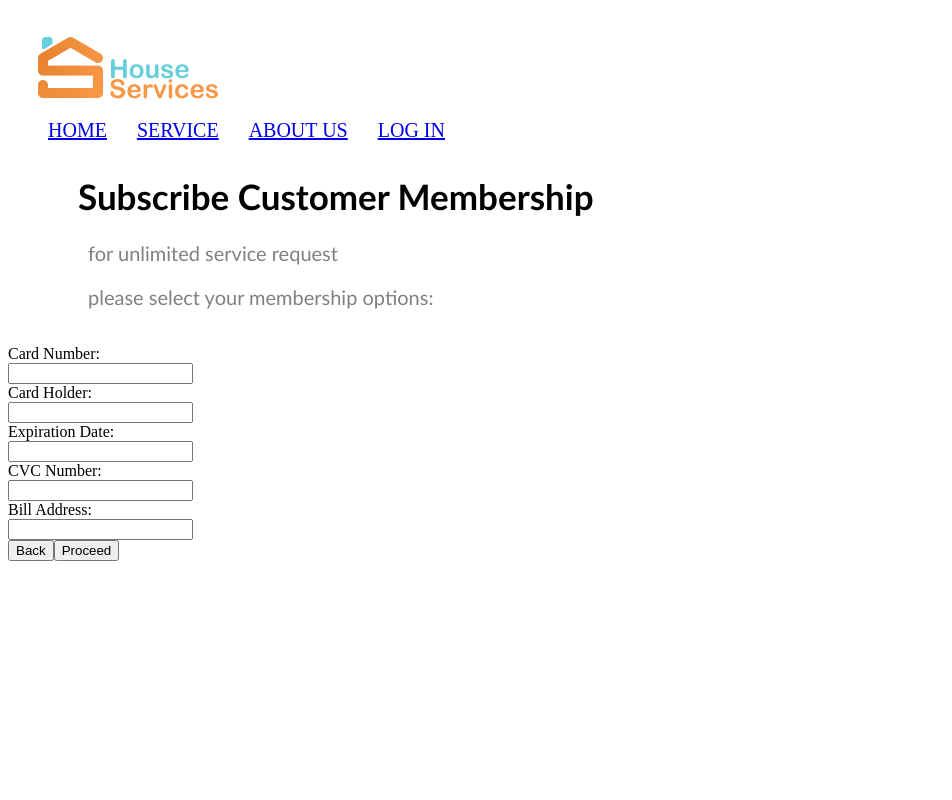
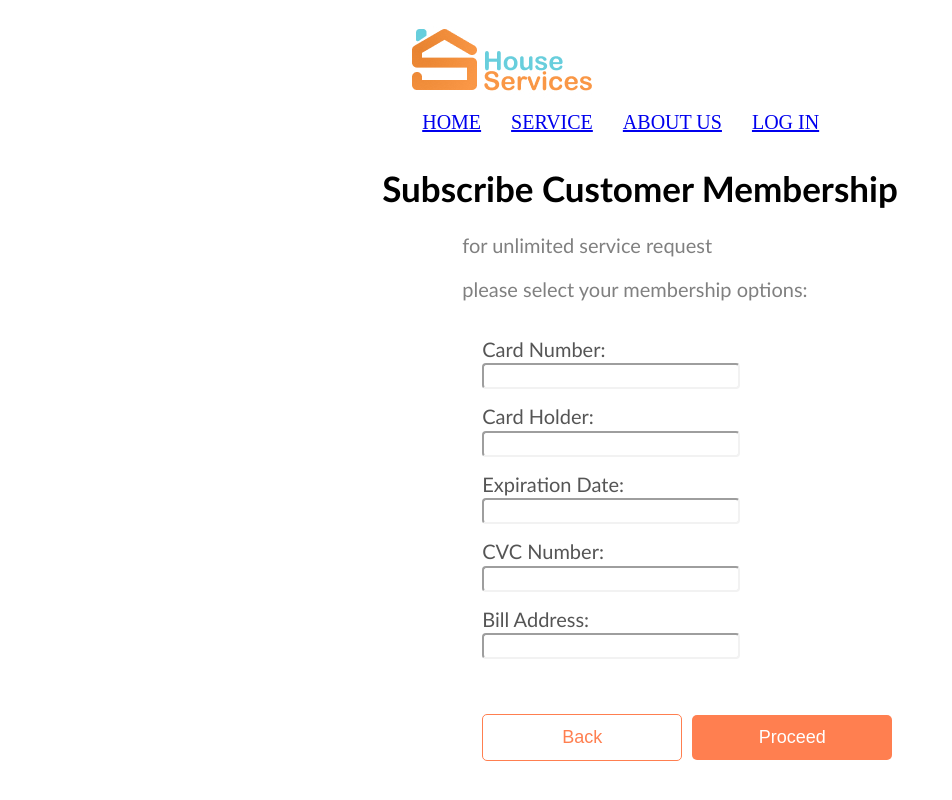
Before and after one commit to Saya1925/Housing-Service, a React (Create React App) app: page /MembershipCustomer1 in a window 1280 px wide. Both pictures are taken after a click on the button "Next". Shown: the whole page, without its empty margins (0-952 px from the left). Built offline with nearby package versions, Linux system fonts and the light colour scheme.

Commit message:
Update customer membership

```diff
--- a/src/App.js
+++ b/src/App.js
@@ -9,6 +9,7 @@ import ViewTask from "./ViewTask";
 import SignUp from "./SignUp";
 import MembershipCustomer1 from "./MembershipCustomer1";
 import MembershipCustomer2 from "./MembershipCustomer2";
+import MembershipCustomer3 from "./MembershipCustomer3";
 import ServicePublised from "./ServicePublised";
 
 
@@ -23,6 +24,7 @@ function App() {
         <Route path="/" element={<HomePage />} />
         <Route path="/MembershipCustomer1" element={<MembershipCustomer1 />} />
         <Route path="/MembershipCustomer2" element={<MembershipCustomer2 />} />
+        <Route path="/MembershipCustomer3" element={<MembershipCustomer3 />} />
         <Route path="/Professionals" element={<Professionals />} />
         <Route path="/CreateTask" element={<CreateTask />} />
         <Route path="/ViewTask" element={<ViewTask />} />
--- a/src/MembershipCustomer2.js
+++ b/src/MembershipCustomer2.js
@@ -37,13 +37,16 @@ const MembershipCustomer2 = ({ handleBack, handleProceed }) => {
     handleProceed();
   };
 
+  const handleBackClick = () => {
+    handleBack();
+  };
   return (
     <div>
       <h1>Subscribe Customer Membership</h1>
       <p>for unlimited service request</p>
       <p>please select your membership options:</p><br/><br/>
 
-      <form onSubmit={handleSubmit}>
+      <form className="handleSubmit" onSubmit={handleSubmit}>
         <div>
           <label htmlFor="cardNumber">Card Number:</label><br/>
           <input
@@ -52,6 +55,7 @@ const MembershipCustomer2 = ({ handleBack, handleProceed }) => {
             value={cardNumber}
             onChange={handleCardNumberChange}
             required
+            className="input-style"
           />
         </div>
         <div>
@@ -62,6 +66,7 @@ const MembershipCustomer2 = ({ handleBack, handleProceed }) => {
             value={cardHolder}
             onChange={handleCardHolderChange}
             required
+            className="input-style"
           />
         </div>
         <div>
@@ -72,6 +77,7 @@ const MembershipCustomer2 = ({ handleBack, handleProceed }) => {
             value={expirationDate}
             onChange={handleExpirationDateChange}
             required
+            className="input-style"
           />
         </div>
         <div>
@@ -82,6 +88,7 @@ const MembershipCustomer2 = ({ handleBack, handleProceed }) => {
             value={cvc}
             onChange={handleCVCChange}
             required
+            className="input-style"
           />
         </div>
         <div>
@@ -92,11 +99,12 @@ const MembershipCustomer2 = ({ handleBack, handleProceed }) => {
             value={billAddress}
             onChange={handleBillAddressChange}
             required
+            className="input-style"
           />
         </div>
         <div>
-          <button type="button" onClick={handleBack}>Back</button>
-          <button type="submit">Proceed</button>
+          <button className="back-button" onClick={handleBack}>Back</button>
+          <button className="proceed-button" type="submit">Proceed</button>
         </div>
       </form>
     </div>
--- /dev/null
+++ b/src/MembershipCustomer3.js
@@ -0,0 +1,24 @@
+import React, { useState } from 'react';
+import { useNavigate } from 'react-router-dom';
+import './css/Membership.css';
+
+const MembershipCustomer3 = () => {
+  const navigate = useNavigate();
+
+  const handleCreateTaskClick = () => {
+    // Navigate to the CreateTask.js component
+    navigate('/CreateTask');
+  };
+
+  return (
+    <div>
+      <h1>Congratulations!</h1>
+      <p>Now you can start requesting a service without any payment!</p>
+      <button className="create-task-button" onClick={handleCreateTaskClick}>
+        Create a Task
+      </button>
+    </div>
+  );
+};
+
+export default MembershipCustomer3;
--- a/src/css/Header.css
+++ b/src/css/Header.css
@@ -1,5 +1,6 @@
 .header {
   display: flex;
+  align-items: center;
   justify-content: space-between;
   padding: 10px;
 }
--- a/src/css/Membership.css
+++ b/src/css/Membership.css
@@ -1,12 +1,32 @@
+body {
+  display: flex;
+  flex-direction: column;
+  align-items: center;
+  height: 100vh;
+  margin: 0;
+}
+
+.container {
+  text-align: center;
+  flex: 1;
+}
+
 h1 {
-    text-align: left;
-    margin-left: 70px;
     font-size: 35px;
     font-family:'Gill Sans', 'Gill Sans MT', Calibri, 'Trebuchet MS', sans-serif;
   }
 
 .description{
   color: #555555;
+}
+
+.table-style {
+  font-family: 'Gill Sans', 'Gill Sans MT', Calibri, 'Trebuchet MS', sans-serif;
+  font-size: 20px;
+  border-color: darkgrey;
+  margin-left: 100px;
+  color: #555555;
+  border-collapse: collapse;
 }
 
 /*1st table*/
@@ -45,17 +65,6 @@ h1 {
   }
 
 /*2nd table*/
-  .table-style {
-    font-family:'Gill Sans', 'Gill Sans MT', Calibri, 'Trebuchet MS', sans-serif;
-    font-size: 20px;
-    border-color: darkgrey;
-    border: ;
-    margin-left: 100px;
-    color: #555555;
-    border-collapse: collapse;
-  }
-
-
   .table-style price-details {
     height: 30px;
   }
@@ -75,7 +84,6 @@ h1 {
     margin: 30px;
   }
 
-/*Next Button*/
 .next-button {
   background-color: coral;
   margin-top: 20px;
@@ -84,8 +92,72 @@ h1 {
   color: #fff;
   padding: 12px 20px;
   border: none;
-  border-radius: 30px;
+  border-radius: 5px;
   font-size: 18px;
   cursor: pointer;
   width: 200px;
 }
+
+
+/*MembershipCustomer2*/
+.handleSubmit{
+  font-family:'Gill Sans', 'Gill Sans MT', Calibri, 'Trebuchet MS', sans-serif;
+  font-size: 20px;
+  margin-left: 100px;
+  border-width: 1px;
+  color: #555555
+}
+
+.back-button {
+  background-color: white;
+  margin-top: 40px;
+
+  margin-bottom: 0px;
+  color: coral;
+  padding: 12px 20px;
+  border: coral solid;
+  border-width: 1px;
+  border-radius: 5px;
+  font-size: 18px;
+  cursor: pointer;
+  width: 200px;
+}
+
+.proceed-button {
+  background-color: coral;
+  margin-top: 40px;
+  margin-left: 10px;
+  margin-bottom: 0px;
+  color: #fff;
+  padding: 12px 20px;
+  border: none;
+  border-radius: 5px;
+  font-size: 18px;
+  cursor: pointer;
+  width: 200px;
+}
+
+.input-style{
+  margin-bottom: 15px;
+  width: 250px;
+  border-color:#F2F2F2;
+  border-radius: 4px;
+  height: 20px;
+}
+
+
+/*MembershipCustomer3*/
+.create-task-button {
+    background-color: coral;
+    margin-top: 40px;
+    margin-left: 10px;
+    margin-bottom: 0px;
+    color: #fff;
+    padding: 12px 20px;
+    border: none;
+    border-radius: 5px;
+    font-size: 18px;
+    cursor: pointer;
+    width: 200px;
+    margin-left: 70px;
+}
--- a/src/css/SignUp.css
+++ b/src/css/SignUp.css
@@ -21,7 +21,7 @@
   display: block;
   margin: 5px;
   padding: 5px;
-  margin-bottom: 30px;
+  margin-bottom: 5px;
   color: #999999;
   align-items: center;
 }
@@ -51,7 +51,7 @@
   padding: 12px;
   margin-left: 250px;
   margin-bottom: 20px;
-  font-size: 20px;
+  font-size: 18px;
   color: #999999;
   background-color: #fff;
   border: none;
@@ -63,7 +63,7 @@
   height: 40px;
   padding: 12px;
   margin-left: 250px;
-  font-size: 20px;
+  font-size: 18px;
   color: #fff;
   background-color: #F99746;
   border: none;
```
